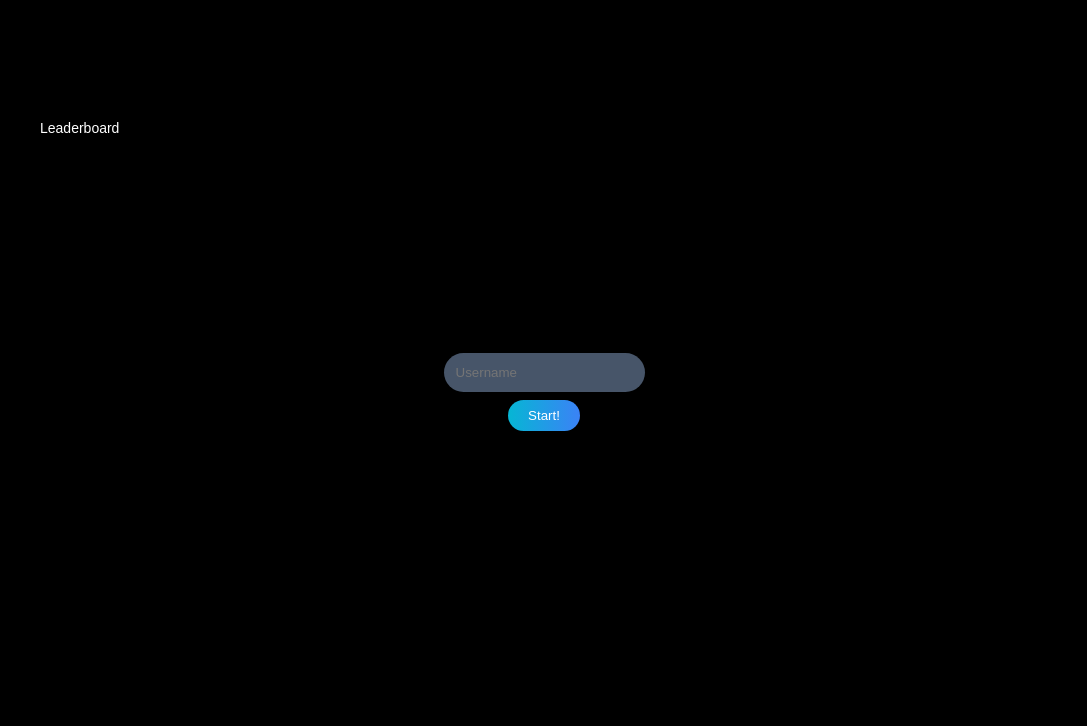
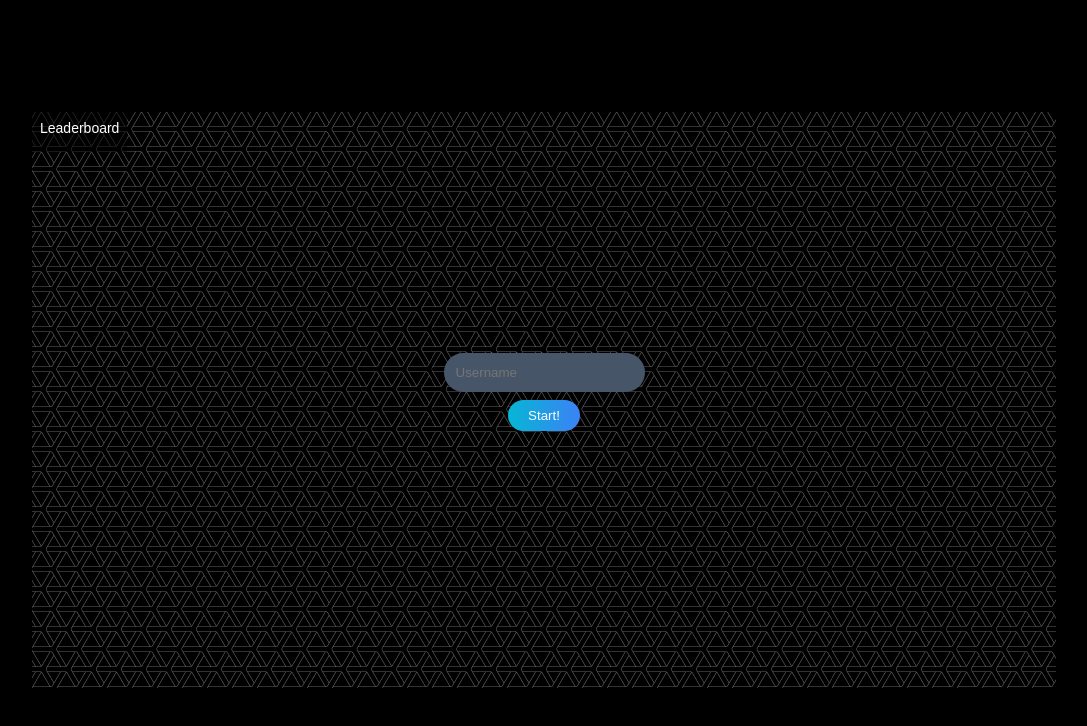
Before and after one commit to Unleash8989/demo-game, a website: page public/index.html in a window 1280 px wide. Shown: the whole page, without its empty margins (96-1183 px from the left). Drawn offline with nearby package versions, Linux system fonts and the light colour scheme; no server answers.

Commit message:
Fixed Typo

```diff
--- a/public/index.html
+++ b/public/index.html
@@ -9,7 +9,7 @@
       canvas {
         width: 1024px;
         height: 576px;
-        background-image: url('/img/web-dark.png');
+        background-image: url('/img/webb-dark.png');
       }
     </style>
   </head>
```
